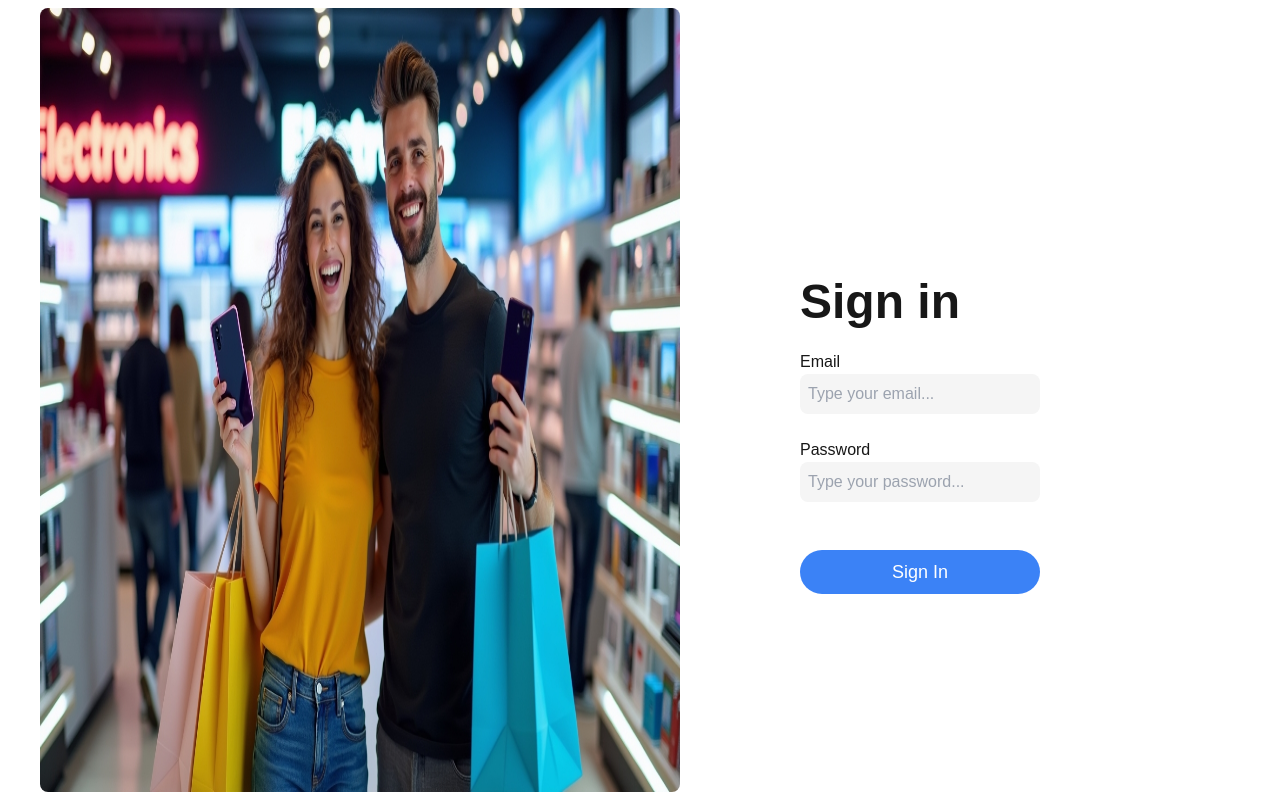
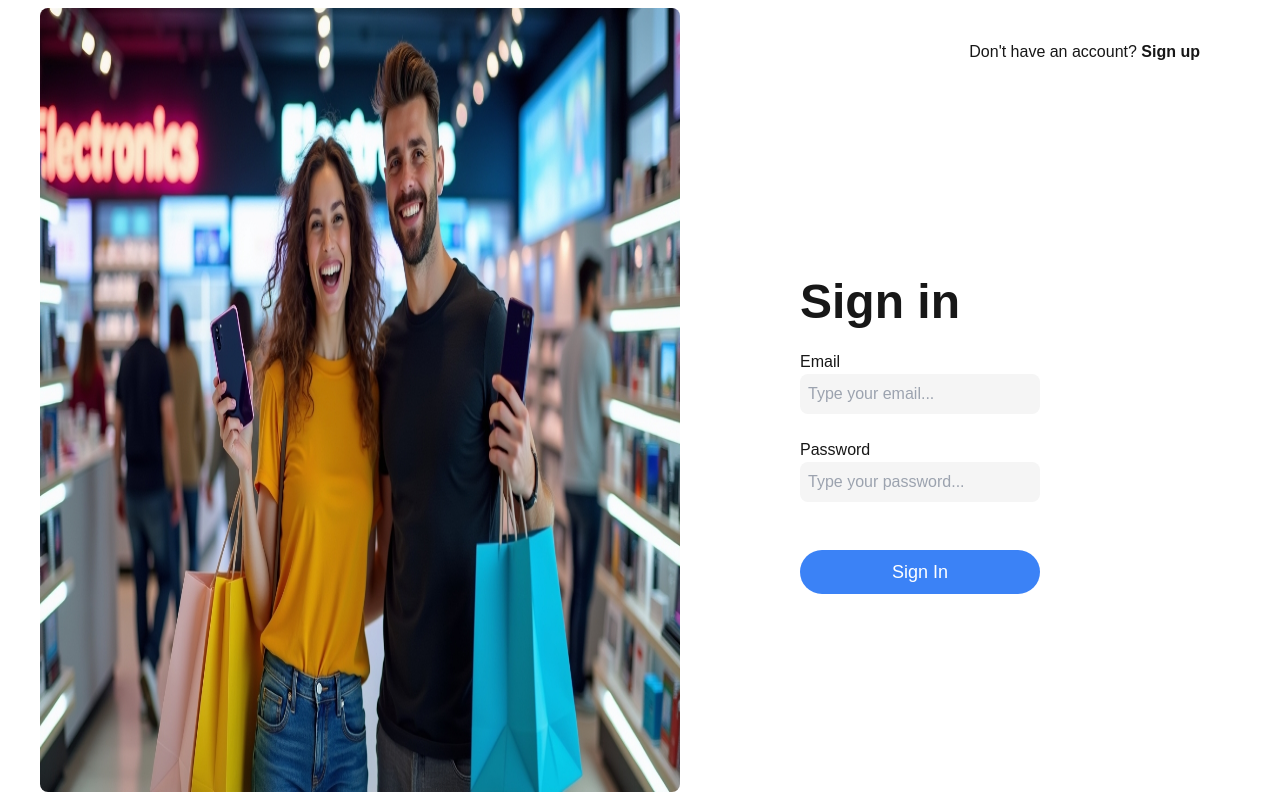
Before and after one commit to gmkoeb/ecommerce, a Next.js app in the folder web/: page /sign_in in a window 1280 px wide. Built offline with nearby package versions, Linux system fonts and the light colour scheme.

Commit message:
feat: add sign up link to the sign in page

```diff
--- a/web/app/sign_in/page.tsx
+++ b/web/app/sign_in/page.tsx
@@ -1,10 +1,10 @@
 'use client'
 import { ErrorMessage, Field, Form, Formik, FormikErrors, FormikHelpers } from "formik";
 import { api } from "../lib/axios";
-import { AxiosResponse } from "axios";
 import { useState } from "react";
 import { useRouter } from 'next/navigation'
 import Cookies from 'js-cookie'
+import Link from 'next/link'
 
 interface SignInFormValues {
   email: string,
@@ -48,7 +48,10 @@ export default function SignUp() {
 
   return(
     <div className="grid grid-cols-2 w-full">
-      <img src="signincover.jpeg" alt="Cartoon picture of things related to shopping" className="h-[98vh] mt-2 rounded-lg ml-10"/>
+      <div className="flex">
+        <img src="signincover.jpeg" alt="Cartoon ure of things related to shopping" className="h-[98vh] mt-2 rounded-lg ml-10 mr-96"/>
+        <p className="mt-10 absolute w-max right-0 mx-20">Don't have an account? <Link className="font-bold" href={"/sign_up"}>Sign up</Link></p>
+      </div>
       <Formik
         initialValues={initialValues}
         onSubmit={(values, actions) => handleSubmit(values, actions)}
```
